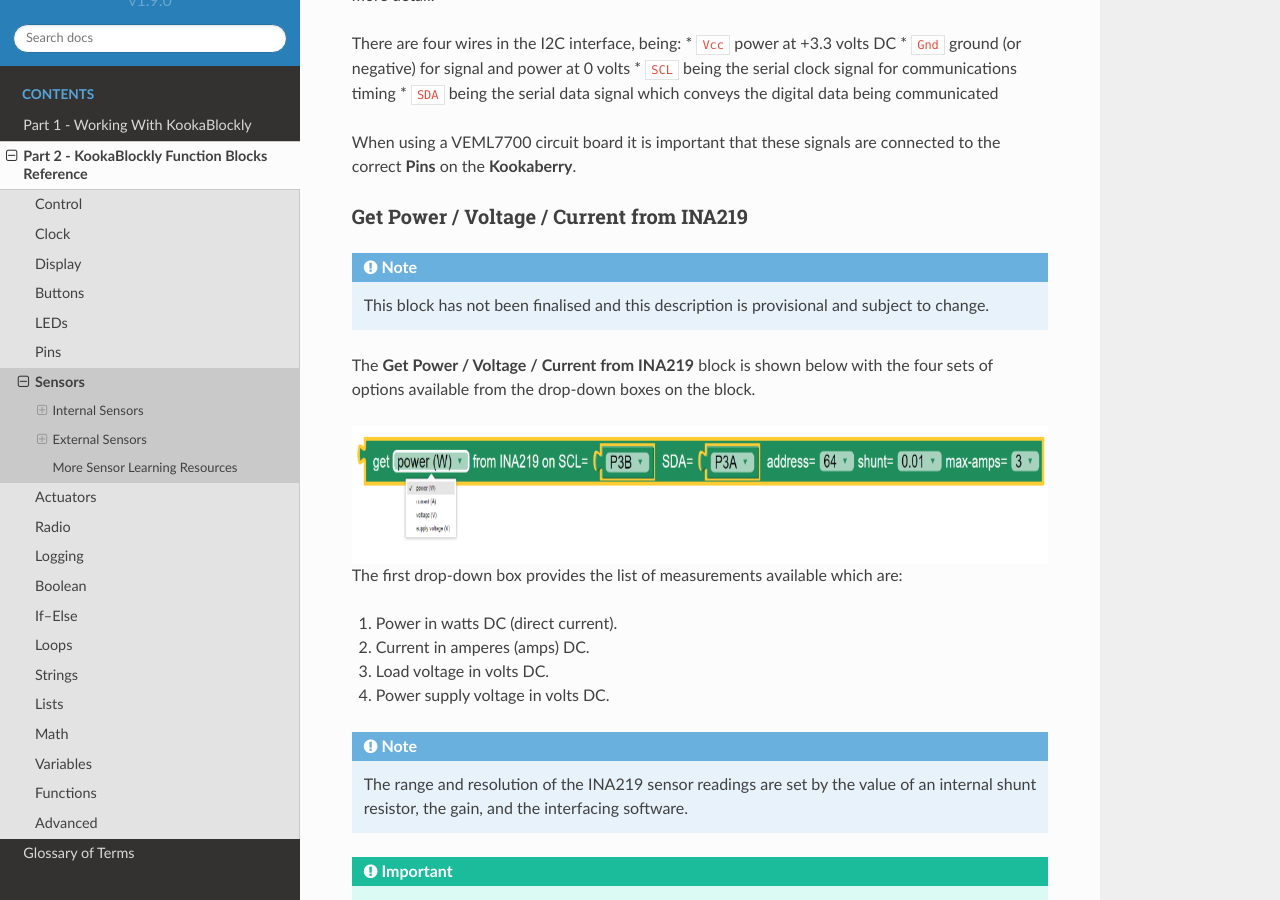
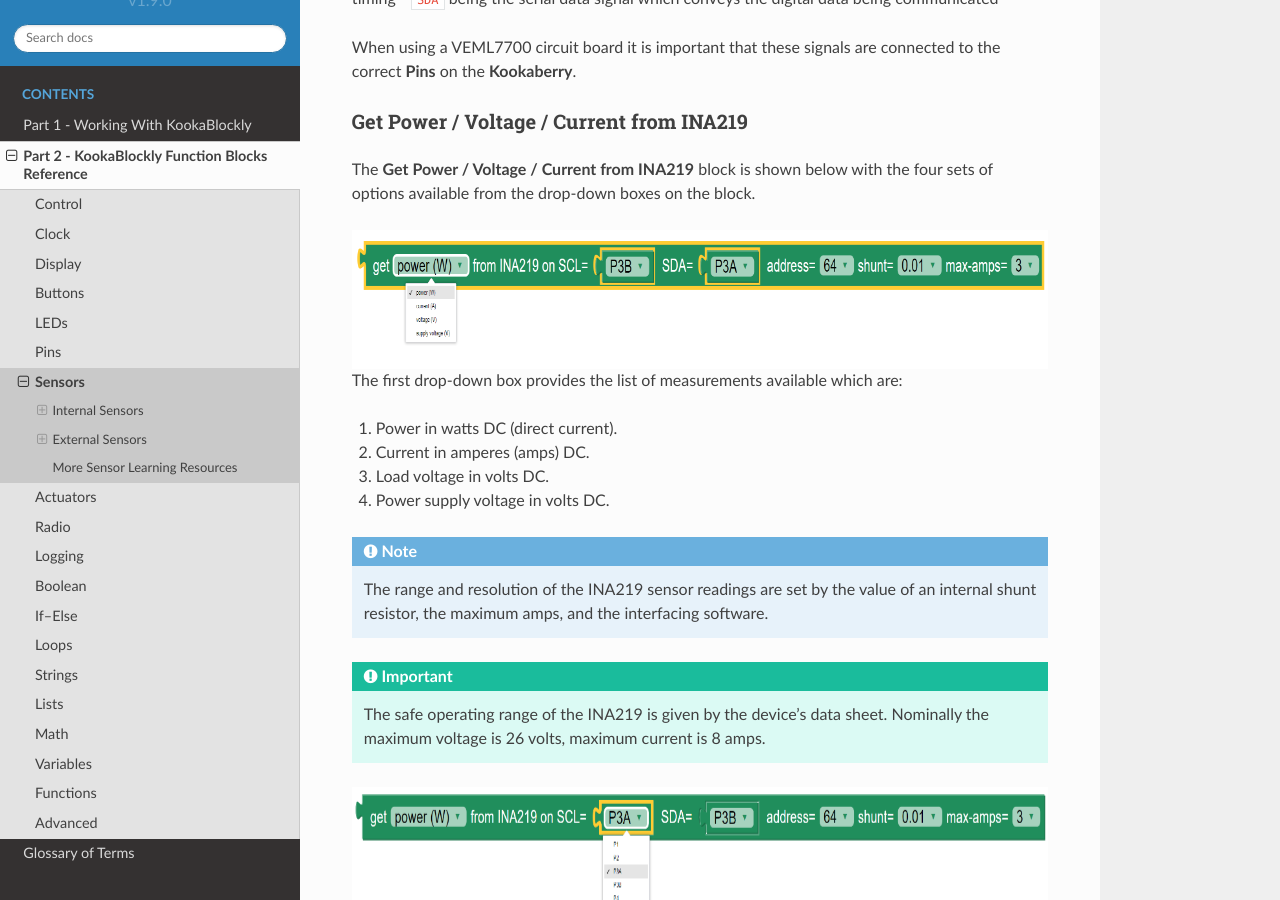
Before and after one commit to TDStrasser/KookaBlockly-Reference, a Sphinx documentation site: the page built from docs/source/sensors.rst, in a window 1280 px wide and 900 px high, scrolled down 10166 px. Built offline with Sphinx 7.4.7 and the Read the Docs theme 2.0.0, drawn with Linux system fonts in a browser that asks for light colours; some of the changed text lies outside the part shown.

Commit message:
Update Sensors INA219 information

```diff
--- a/docs/source/sensors.rst
+++ b/docs/source/sensors.rst
@@ -348,10 +348,6 @@
 Get Power / Voltage / Current from INA219
 ~~~~~~~~~~~~~~~~~~~~~~~~~~~~~~~~~~~~~~~~~
 
-.. note::
-   This block has not been finalised and this description is provisional and subject to change.
-
-
 The **Get Power / Voltage / Current from INA219** block is shown below with the four sets of options available from the drop-down boxes on the block.
 
 
@@ -369,11 +365,13 @@
 
 .. note::
 
-   The range and resolution of the INA219 sensor readings are set by the value of an internal shunt resistor, the gain, and the interfacing software.
+   The range and resolution of the INA219 sensor readings are set by the value of an internal shunt resistor, the maximum amps,
+   and the interfacing software.
 
 
 .. important::
-   The safe operating range of the INA219 is given by the device's data sheet.  Nominally the maximum voltage is 26 volts, maximum current is 8 amps.
+   The safe operating range of the INA219 is given by the device's data sheet.
+   Nominally the maximum voltage is 26 volts, maximum current is 8 amps.
 
 
 .. image:: images/sensors-get-power-ina219-pins.png
```
Also changed, not shown: docs/source/images/sensors-palette.png.
